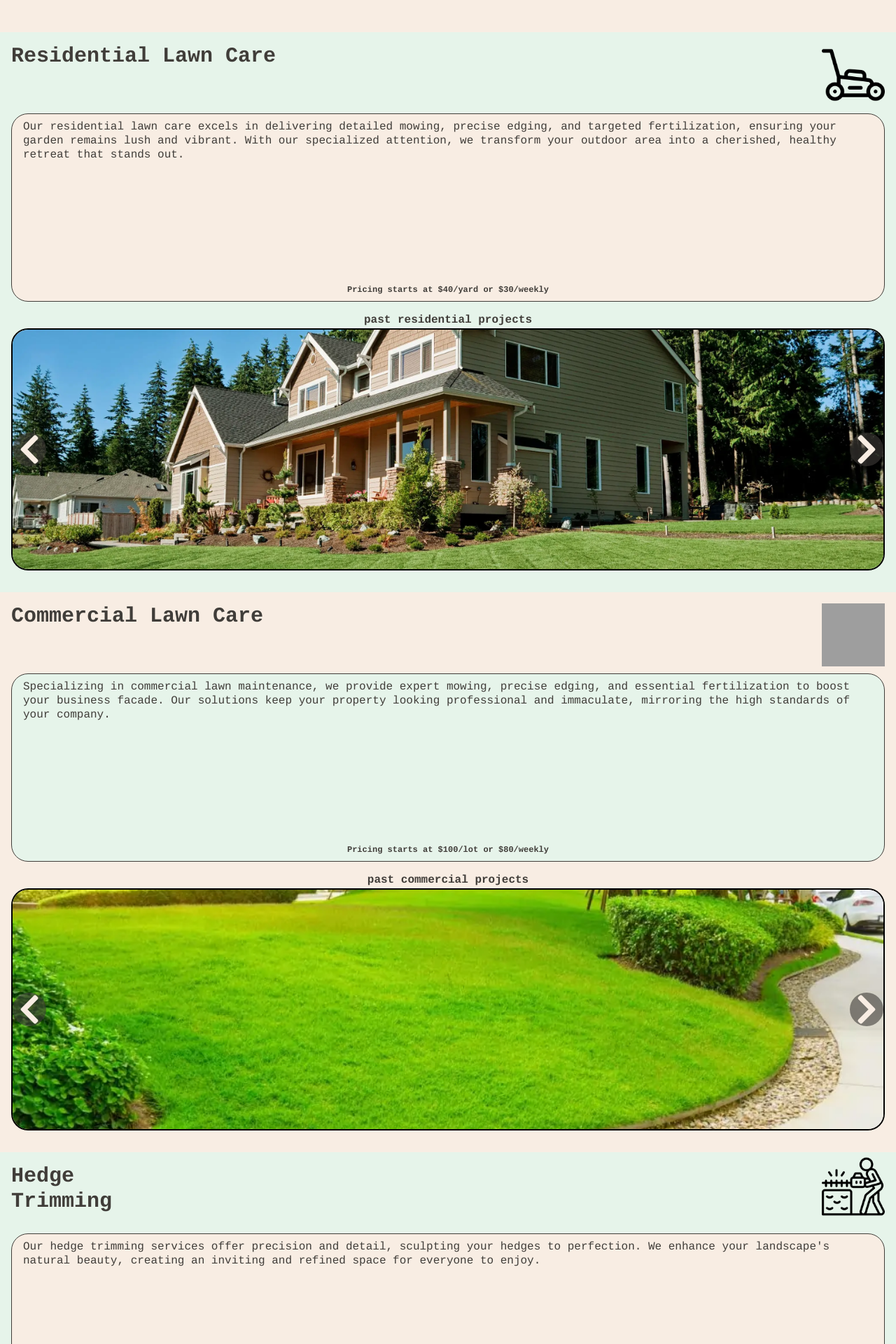
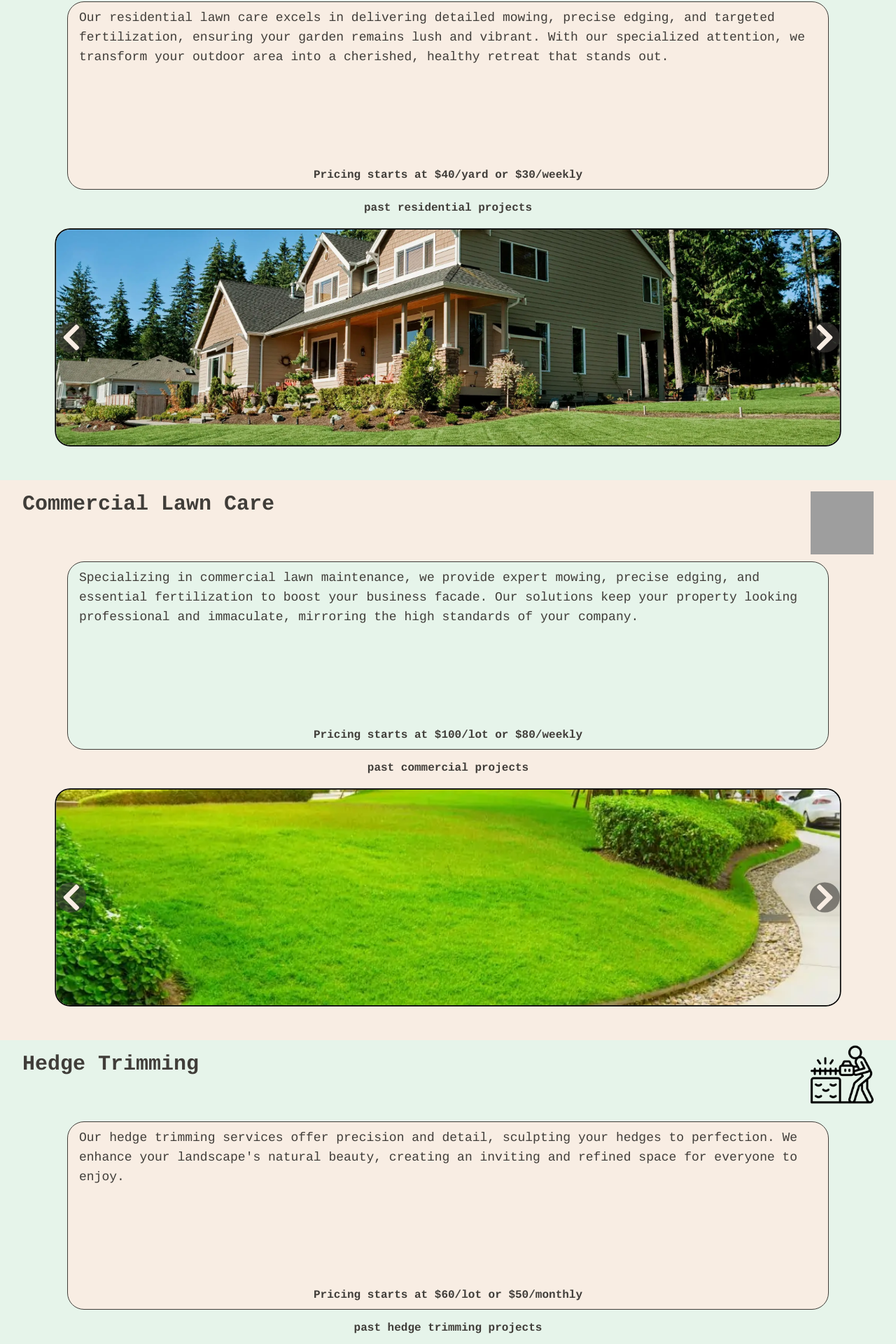
Before and after one commit to 99curtis/Tulsa-Lawn, a React (Vite) app: page /services in a window 1280 px wide. Shown: the part 754-2674 px from the top of the page at 70% size. Built offline with nearby package versions, Linux system fonts and the light colour scheme; grey boxes are pictures that could not be loaded; a web font is replaced by a local one.

Commit message:
add medium viewport to services page

```diff
--- a/src/Layout/CommercialLawnService.jsx
+++ b/src/Layout/CommercialLawnService.jsx
@@ -37,18 +37,18 @@ function CommercialLawnService() {
 
   return (
     <div className="h-full overflow-hidden p-4 font-text text-text">
-      <div className="flex h-[13%] items-center justify-between text-3xl font-bold">
+      <div className="flex h-[13%] items-center justify-between text-3xl font-bold md:px-4">
         <div className="h-full w-1/2">Commercial Lawn Care</div>
         <div className="flex h-full w-1/2 justify-end">
           <img src={CommercialIcon} alt="" className="h-[90px] w-[90px] object-cover" />
         </div>
       </div>
 
-      <div className="flex h-[35%] flex-col justify-between rounded-3xl p-2 border-[1px] border-text bg-secondary">
-        <div className="px-2 leading-tight">
+      <div className="flex h-[35%] flex-col justify-between rounded-3xl p-2 border-[1px] border-text bg-secondary md:mx-20">
+        <div className="px-2 leading-tight md:text-lg">
           Specializing in commercial lawn maintenance, we provide expert mowing, precise edging, and essential fertilization to boost your business facade. Our solutions keep your property looking professional and immaculate, mirroring the high standards of your company.
         </div>
-        <div className="text-center text-xs font-bold">
+        <div className="text-center text-xs md:text-base font-bold">
           Pricing starts at $100/lot or $80/weekly
         </div>
       </div>
@@ -56,7 +56,7 @@ function CommercialLawnService() {
       <div className="flex h-[5%] items-end justify-center font-bold">
         past commercial projects
       </div>
-      <div className="relative flex border-2 h-[45%] border-black w-full overflow-hidden rounded-3xl" {...handlers}>
+      <div className="relative flex border-2 h-[45%] md:scale-90 border-black w-full overflow-hidden rounded-3xl" {...handlers}>
         <div className="flex transition-transform duration-500 h-full" style={{ transform: `translateX(${calculateOffset()})` }}>
           {images.map((image, index) => (
             <img key={index} src={image} alt={`Commercial Lawn Service ${index + 1}`} className="h-full w-full object-cover flex-shrink-0" />
--- a/src/Layout/HedgeTrimmingService.jsx
+++ b/src/Layout/HedgeTrimmingService.jsx
@@ -1,6 +1,5 @@
 import React, { useState } from "react";
 import { useSwipeable } from "react-swipeable";
-import LazyLoad from "react-lazy-load";
 
 import LawnExample1 from "/assets/hedgetrimming1.webp";
 import LawnExample2 from "/assets/hedgetrimming2.webp";
@@ -38,10 +37,9 @@ function HedgeTrimmingService() {
 
   return (
     <div className="h-full overflow-hidden p-4 font-text text-text">
-      <div className="flex h-[13%] items-center justify-between text-3xl font-bold">
+      <div className="flex h-[13%] items-center justify-between text-3xl font-bold md:px-4">
         <div className="h-full w-1/2">
           Hedge
-          <br />
           Trimming
         </div>
         <div className="flex h-full w-1/2 justify-end bg-contain">
@@ -53,13 +51,13 @@ function HedgeTrimmingService() {
         </div>
       </div>
 
-      <div className="flex h-[35%] flex-col justify-between rounded-3xl bg-background p-2 border-[1px] border-text">
-        <div className="px-2 leading-tight">
+      <div className="flex h-[35%] flex-col justify-between rounded-3xl bg-background p-2 border-[1px] border-text md:mx-20">
+        <div className="px-2 leading-tight md:text-lg">
           Our hedge trimming services offer precision and detail, sculpting your
           hedges to perfection. We enhance your landscape's natural beauty,
           creating an inviting and refined space for everyone to enjoy.
         </div>
-        <div className="text-center text-xs font-bold">
+        <div className="text-center text-xs md:text-base font-bold">
           Pricing starts at $60/lot or $50/monthly
         </div>
       </div>
@@ -67,7 +65,7 @@ function HedgeTrimmingService() {
       <div className="flex h-[5%] items-end justify-center font-bold">
         past hedge trimming projects
       </div>
-      <div className="relative flex border-2 h-[45%] border-black w-full overflow-hidden rounded-3xl" {...handlers}>
+      <div className="relative flex border-2 h-[45%] md:scale-90 border-black w-full overflow-hidden rounded-3xl" {...handlers}>
         <div className="flex transition-transform duration-500 h-full" style={{ transform: `translateX(${calculateOffset()})` }}>
           {images.map((image, index) => (
             <img
--- a/src/Layout/LeafRemovalService.jsx
+++ b/src/Layout/LeafRemovalService.jsx
@@ -37,11 +37,9 @@ function LeafRemovalService() {
 
   return (
     <div className="h-full overflow-hidden p-4 font-text text-text">
-      {/* Header and Icon */}
-      <div className="flex h-[13%] items-center justify-between text-3xl font-bold">
+      <div className="flex h-[13%] items-center justify-between text-3xl font-bold md:px-4">
         <div className="h-full w-1/2">
           Leaf
-          <br />
           Removal
         </div>
         <div className="flex h-full w-1/2 justify-end bg-contain">
@@ -49,12 +47,11 @@ function LeafRemovalService() {
         </div>
       </div>
 
-      {/* Service Description */}
-      <div className="flex h-[35%] flex-col justify-between rounded-3xl p-2 border-[1px] border-text bg-secondary">
-        <div className="px-2 leading-tight">
+      <div className="flex h-[35%] flex-col justify-between rounded-3xl p-2 border-[1px] border-text bg-secondary md:mx-20">
+        <div className="px-2 leading-tight md:text-lg">
           Efficiently clear your outdoor spaces of leaf clutter with our leaf removal service. Our fast and thorough approach enhances your lawn's beauty and health, ensuring a pristine environment for you and your guests.
         </div>
-        <div className="text-center text-xs font-bold">
+        <div className="text-center text-xs md:text-base font-bold">
           Pricing starts at $50/yard or $150/lot
         </div>
       </div>
@@ -65,7 +62,7 @@ function LeafRemovalService() {
       </div>
 
       {/* Image Carousel */}
-      <div className="relative flex border-2 h-[45%] border-black w-full overflow-hidden rounded-3xl" {...handlers}>
+      <div className="relative flex border-2 h-[45%] md:scale-90 border-black w-full overflow-hidden rounded-3xl" {...handlers}>
         <div className="flex transition-transform duration-500 h-full" style={{ transform: `translateX(${calculateOffset()})` }}>
           {images.map((image, index) => (
             <img key={index} src={image} alt={`Leaf Removal ${index + 1}`} className="h-full w-full object-cover flex-shrink-0" />
--- a/src/Layout/ResidentialLawnService.jsx
+++ b/src/Layout/ResidentialLawnService.jsx
@@ -37,18 +37,18 @@ function ResidentialLawnService() {
 
   return (
     <div className="h-full overflow-hidden p-4 font-text text-text">
-      <div className="flex h-[13%] items-center justify-between text-3xl font-bold">
-        <div className="h-full w-1/2">Residential Lawn Care</div>
+      <div className="flex h-[13%] items-center justify-between text-3xl font-bold md:px-4">
+        <div className="h-full w-3/5">Residential Lawn Care</div>
         <div className="flex h-full w-1/2 justify-end">
           <img src={ResidentialIcon} alt="" className="h-[90px] w-[90px] object-cover" />
         </div>
       </div>
 
-      <div className="flex h-[35%] flex-col justify-between rounded-3xl bg-background p-2 border-[1px] border-text">
-        <div className="px-2 leading-tight">
+      <div className="flex h-[35%] flex-col justify-between rounded-3xl bg-background p-2 border-[1px] border-text md:mx-20">
+        <div className="px-2 leading-tight md:text-lg">
           Our residential lawn care excels in delivering detailed mowing, precise edging, and targeted fertilization, ensuring your garden remains lush and vibrant. With our specialized attention, we transform your outdoor area into a cherished, healthy retreat that stands out.
         </div>
-        <div className="text-center text-xs font-bold">
+        <div className="text-center text-xs md:text-base font-bold">
           Pricing starts at $40/yard or $30/weekly
         </div>
       </div>
@@ -56,7 +56,7 @@ function ResidentialLawnService() {
       <div className="flex h-[5%] items-end justify-center font-bold">
         past residential projects
       </div>
-      <div className="relative flex border-2 h-[45%] border-black w-full overflow-hidden rounded-3xl" {...handlers}>
+      <div className="relative flex border-2 md:scale-90 h-[45%] border-black w-full overflow-hidden rounded-3xl" {...handlers}>
         <div className="flex transition-transform duration-500 h-full" style={{ transform: `translateX(${calculateOffset()})` }}>
           {images.map((image, index) => (
             <img key={index} src={image} alt={`Residential Lawn Service ${index + 1}`} className="h-full w-full object-cover flex-shrink-0" />
--- a/src/Layout/ServicesHero.jsx
+++ b/src/Layout/ServicesHero.jsx
@@ -6,18 +6,18 @@ import LawnHeroBL from "/assets/LawnHeroBL.webp";
 
 function ServicesHero() {
   return (
-    <div className="relative h-[calc(100vh-5rem)] overflow-hidden">
-      <div className="h-1/4 text-center font-text text-text pt-8">
+    <div className="relative h-[calc(100vh-5rem)] md:h-[70svh] overflow-hidden">
+      <div className="h-1/4 md:h-[15%] text-center font-text text-text pt-8">
         <div className="text-4xl font-bold tracking-tighter">SERVICES</div>
-        <div className="leading-tight">
+        <div className="leading-tight md:mx-4">
           From residential and commerical lawn care, to leaf removal and hedge
           trimming, we've done it all in the Tulsa area for 20 years
         </div>
       </div>
 
 
-      <div className="inset-0 grid h-[70%] overflow-hidden relative">
-        <div className="grid h-full grid-cols-2 grid-rows-2 p-4">
+      <div className="inset-0 grid h-[70%] md:h-[90%] overflow-hidden relative">
+        <div className="grid h-full grid-cols-2 grid-rows-2 p-4 md:p-20">
           {/* Background images */}
           <div
             style={{ backgroundImage: `url(${LawnHeroTL})` }}
--- a/src/pages/HomePage.jsx
+++ b/src/pages/HomePage.jsx
@@ -9,7 +9,7 @@ import { MenuProvider } from '../Components/MenuContext';
 
 function HomePage () {
   return (
-    <div className="bg-background min-h-screen w-screen overflow-hidden">
+    <div className="bg-background min-h-screen max-w-screen overflow-hidden">
       <MenuProvider >
         < NavBar />
         < MobileHero />
--- a/src/pages/LoadingPage.jsx
+++ b/src/pages/LoadingPage.jsx
@@ -4,7 +4,7 @@ import { MenuProvider } from "../Components/MenuContext";
 
 function LandingPage() {
   return (
-    <div className="flex h-screen max-h-screen w-screen flex-col justify-between bg-background">
+    <div className="flex h-screen max-h-screen w-screen flex-col justify-between bg-background overflow-hidden">
       <MenuProvider>
         <NavBar />
         <div className="flex flex-grow items-center justify-center">
```
